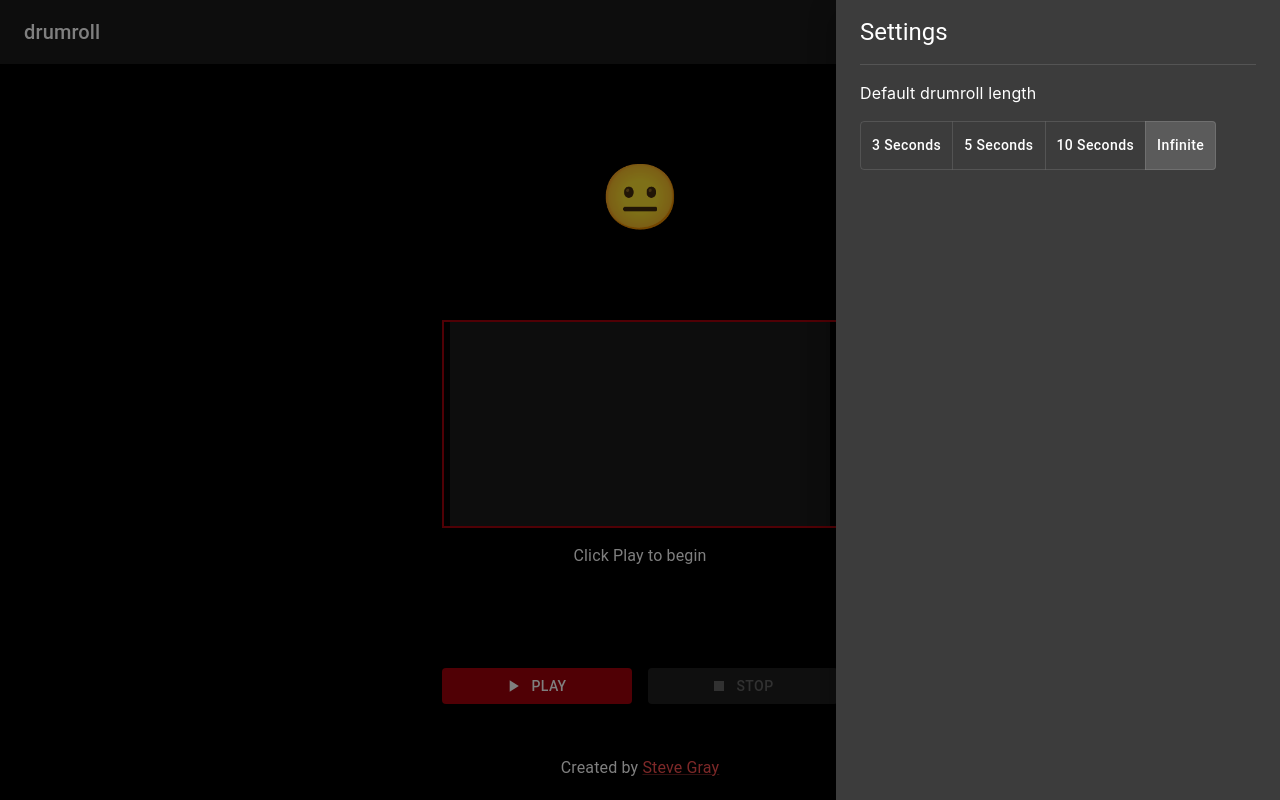
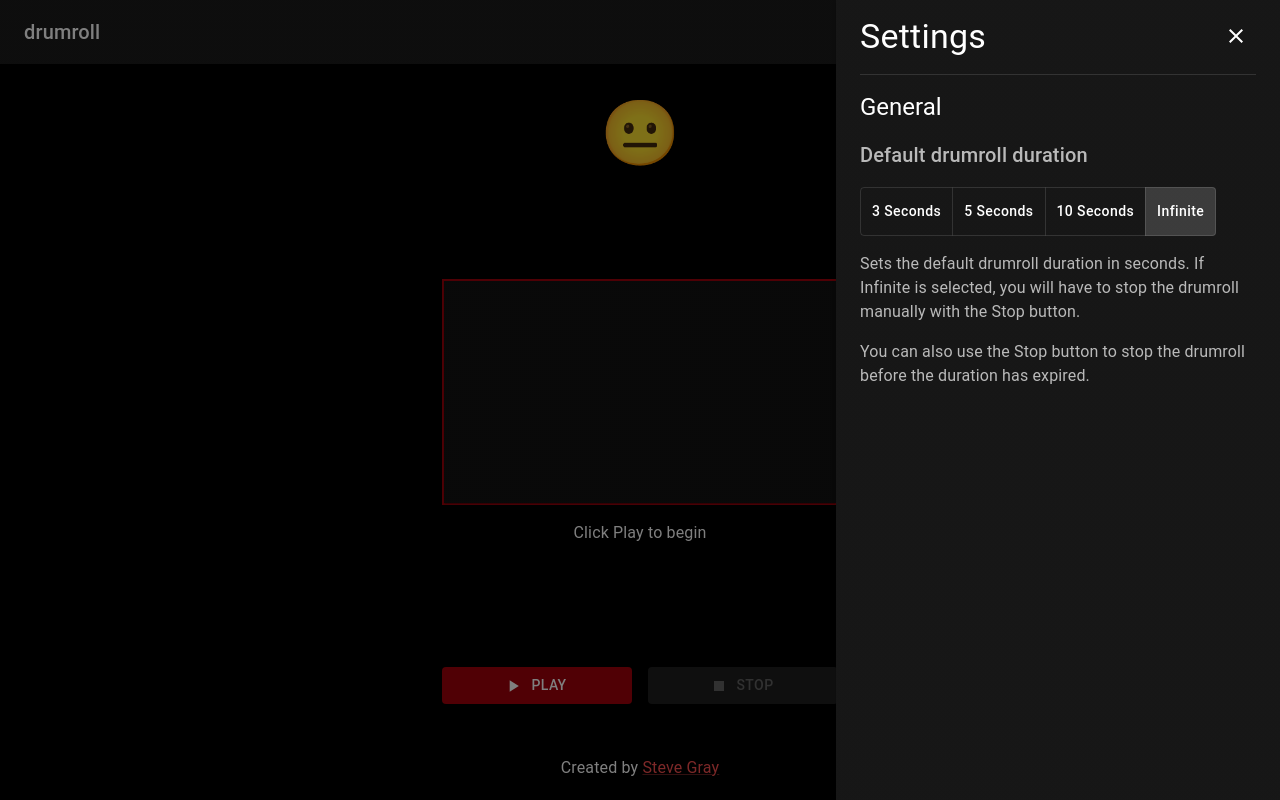
Before and after one commit to heystevegray/drumroll, a Next.js app: page / in a window 1280 px wide. Both pictures are taken after a click on the button "Settings". Built offline with nearby package versions, Linux system fonts and the light colour scheme; no server answers.

Commit message:
Settings drawer and custom localStorage hook

```diff
--- a/components/AppBar.tsx
+++ b/components/AppBar.tsx
@@ -7,7 +7,7 @@ const AppBar = () => {
     const [openSettings, setOpenSettings] = useState(false);
 
     return (
-        <MuiAppBar position="static" elevation={0}>
+        <MuiAppBar position="static">
             <Toolbar>
                 <Grid container spacing={2} alignItems="center">
                     <Grid item xs sx={{ flexGrow: 1 }}>
--- a/components/DrumRoll.tsx
+++ b/components/DrumRoll.tsx
@@ -72,7 +72,7 @@ const DrumRoll = () => {
 
     return (
         <Container maxWidth="xs" sx={{ p: 4, height: '100%' }}>
-            <Box display="flex" sx={{ paddingTop: 8, height: '100%' }} alignItems="flex">
+            <Box display="flex" sx={{ height: '100%' }} alignItems="flex">
                 <Grid container justifyContent="center" spacing={spacing} sx={{ flexGrow: 1 }}>
                     <Grid item xs={12}>
                         <Typography
--- a/components/Gif.tsx
+++ b/components/Gif.tsx
@@ -18,8 +18,8 @@ const gifs: GifProps[] = [
     {
         credit: 'https://giphy.com/gifs/please-drumroll-ogGmxeqA8L3sA',
         source: 'https://media.giphy.com/media/ogGmxeqA8L3sA/giphy.gif',
-        width: 380,
-        height: 204,
+        width: 394,
+        height: 222,
         alt: 'Please GIF',
     },
     {
@@ -69,11 +69,11 @@ const Gif = ({ show }: Props) => {
         setSelectedGif(gifs[Math.floor(Math.random() * (max - min + 1)) + min]);
     };
 
-    useEffect(() => {
-        if (!show) {
-            shuffleGifs();
-        }
-    }, [show]);
+    // useEffect(() => {
+    //     if (!show) {
+    //         shuffleGifs();
+    //     }
+    // }, [show]);
 
     return (
         <Grid container>
@@ -90,7 +90,7 @@ const Gif = ({ show }: Props) => {
                 {show ? (
                     <Image alt={alt} layout="intrinsic" src={source} width={width} height={height} />
                 ) : (
-                    <Paper elevation={0} square sx={{ width, height }} />
+                    <Paper square sx={{ width, height }} />
                 )}
             </Grid>
             <Grid item xs={12} sx={{ paddingRight: 2, p: 2 }}>
--- /dev/null
+++ b/components/settings/Header.tsx
@@ -0,0 +1,22 @@
+import { Grid, Typography, Divider } from '@mui/material';
+
+interface Props {
+    text: string;
+}
+
+const Header = ({ text }: Props) => {
+    return (
+        <Grid container spacing={2}>
+            <Grid item xs={12}>
+                <Divider />
+            </Grid>
+            <Grid item xs={12}>
+                <Typography variant="h5" component="h3">
+                    {text}
+                </Typography>
+            </Grid>
+        </Grid>
+    );
+};
+
+export default Header;
--- a/components/settings/Settings.tsx
+++ b/components/settings/Settings.tsx
@@ -1,7 +1,10 @@
 import Drawer from '@mui/material/Drawer';
-import { Typography, Grid, Container, Divider } from '@mui/material';
+import { Typography, Grid, Container, IconButton } from '@mui/material';
 import { Dispatch, SetStateAction } from 'react';
 import ToggleButtons from './ToggleButtons';
+import SettingsItem from './SettingsItem';
+import Header from './Header';
+import { Close } from '@mui/icons-material';
 
 interface Props {
     open: boolean;
@@ -9,25 +12,58 @@ interface Props {
 }
 
 const Settings = ({ open, setOpen }: Props) => {
+    const handleClose = () => setOpen(false);
+
     return (
-        <Drawer anchor="right" open={open} onClose={() => setOpen(false)}>
-            <Container sx={{ p: 2 }} maxWidth="xs">
+        <Drawer elevation={2} anchor="right" open={open} onClose={handleClose}>
+            <Container
+                maxWidth="xs"
+                sx={(theme) => ({
+                    p: 2,
+                    height: '100%',
+                })}
+            >
                 <Grid container spacing={2}>
-                    <Grid item xs={12}>
-                        <Typography variant="h5" component="h2">
-                            Settings
-                        </Typography>
+                    <Grid container item xs={12}>
+                        <Grid item xs>
+                            <Typography variant="h4" component="h2">
+                                Settings
+                            </Typography>
+                        </Grid>
+                        <Grid item>
+                            <IconButton onClick={handleClose}>
+                                <Close />
+                            </IconButton>
+                        </Grid>
                     </Grid>
                     <Grid item xs={12}>
-                        <Divider />
+                        <Header text="General" />
                     </Grid>
-                    <Grid container item xs={12} justifyContent="center" spacing={2}>
-                        <Grid item xs={12}>
-                            Default drumroll length
-                        </Grid>
-                        <Grid item xs={12}>
-                            <ToggleButtons />
-                        </Grid>
+                    <Grid item xs={12}>
+                        <SettingsItem
+                            text="Default drumroll duration"
+                            description={
+                                <Grid container spacing={2}>
+                                    <Grid item xs={12}>
+                                        <Typography>
+                                            Sets the default drumroll duration in seconds. If Infinite is selected, you
+                                            will have to stop the drumroll manually with the Stop button.
+                                        </Typography>
+                                    </Grid>
+                                    <Grid item xs={12}>
+                                        <Typography>
+                                            You can also use the Stop button to stop the drumroll before the duration
+                                            has expired.
+                                        </Typography>
+                                    </Grid>
+                                </Grid>
+                            }
+                            component={
+                                <Grid container item xs={12}>
+                                    <ToggleButtons />
+                                </Grid>
+                            }
+                        />
                     </Grid>
                 </Grid>
             </Container>
--- /dev/null
+++ b/components/settings/SettingsItem.tsx
@@ -0,0 +1,32 @@
+import { Grid, Typography } from '@mui/material';
+import { ReactElement } from 'react';
+
+interface Props {
+    component: ReactElement;
+    text?: string;
+    description?: string | ReactElement;
+}
+
+const SettingsItem = ({ text, component, description = '' }: Props) => {
+    return (
+        <Grid container spacing={2}>
+            {text && (
+                <Grid item xs={12}>
+                    <Typography color="textSecondary" variant="h6" component="h4">
+                        {text}
+                    </Typography>
+                </Grid>
+            )}
+            <Grid item xs={12}>
+                {component}
+            </Grid>
+            {description && (
+                <Grid item xs={12}>
+                    <Typography color="textSecondary">{description}</Typography>
+                </Grid>
+            )}
+        </Grid>
+    );
+};
+
+export default SettingsItem;
--- a/components/settings/ToggleButtons.tsx
+++ b/components/settings/ToggleButtons.tsx
@@ -1,8 +1,8 @@
 import ToggleButton from '@mui/material/ToggleButton';
 import ToggleButtonGroup from '@mui/material/ToggleButtonGroup';
-import { AppContext, localStorageKey } from 'providers/App';
+import useCustomLocalStorage from 'lib/hooks/useLocalStorage';
+import { AppContext } from 'providers/App';
 import { useContext } from 'react';
-import { useLocalStorage } from 'react-use';
 
 interface Duration {
     value: number;
@@ -30,17 +30,16 @@ const durations = [
 
 export default function ToggleButtons() {
     const { duration, setDuration } = useContext(AppContext);
-    const [localStorageValue, setLocalStorage] = useLocalStorage(localStorageKey, duration);
-
+    const { localStorageValue, setCustomStorage } = useCustomLocalStorage();
 
     const handleAlignment = (event, newAlignment) => {
         setDuration(newAlignment);
-        setLocalStorage(newAlignment);
+        setCustomStorage({ duration: newAlignment });
     };
 
     return (
         <ToggleButtonGroup
-            value={localStorageValue || duration}
+            value={localStorageValue?.duration || duration}
             exclusive
             onChange={handleAlignment}
             aria-label="Drum roll duration in seconds"
--- /dev/null
+++ b/lib/hooks/useLocalStorage.ts
@@ -0,0 +1,22 @@
+import { UserSettings, initialUserSettingsState, localStorageKey } from 'providers/App';
+import { useLocalStorage } from 'react-use';
+
+interface StorageProps {
+    localStorageValue: UserSettings | undefined;
+    setCustomStorage: (value: Partial<UserSettings>) => void;
+}
+
+const useCustomLocalStorage = (): StorageProps => {
+    const [localStorageValue, setLocalStorage] = useLocalStorage<UserSettings>(
+        localStorageKey,
+        initialUserSettingsState
+    );
+
+    const setCustomStorage = (value: Partial<UserSettings>) => {
+        setLocalStorage({ ...localStorageValue, ...value });
+    };
+
+    return { localStorageValue, setCustomStorage };
+};
+
+export default useCustomLocalStorage;
--- a/lib/theme.ts
+++ b/lib/theme.ts
@@ -11,7 +11,7 @@ const theme = createTheme({
         },
         background: {
             default: '#000',
-            paper: '#1a1a1a',
+            paper: '#050505',
         },
     },
 });
--- a/providers/App.ts
+++ b/providers/App.ts
@@ -3,11 +3,23 @@ import { createContext, Dispatch, SetStateAction } from 'react';
 interface AppProps {
     duration: number;
     setDuration: Dispatch<SetStateAction<number>>;
+    openSettings: boolean;
+    setOpenSettings: Dispatch<SetStateAction<boolean>>;
 }
 
+export interface UserSettings {
+    duration: number;
+}
+
+export const initialUserSettingsState: UserSettings = {
+    duration: -1,
+};
+
 export const initialState: AppProps = {
-    duration: -1,
+    duration: initialUserSettingsState.duration,
     setDuration: () => {},
+    openSettings: false,
+    setOpenSettings: () => {},
 };
 
 export const localStorageKey = 'drumroll-settings';
```
